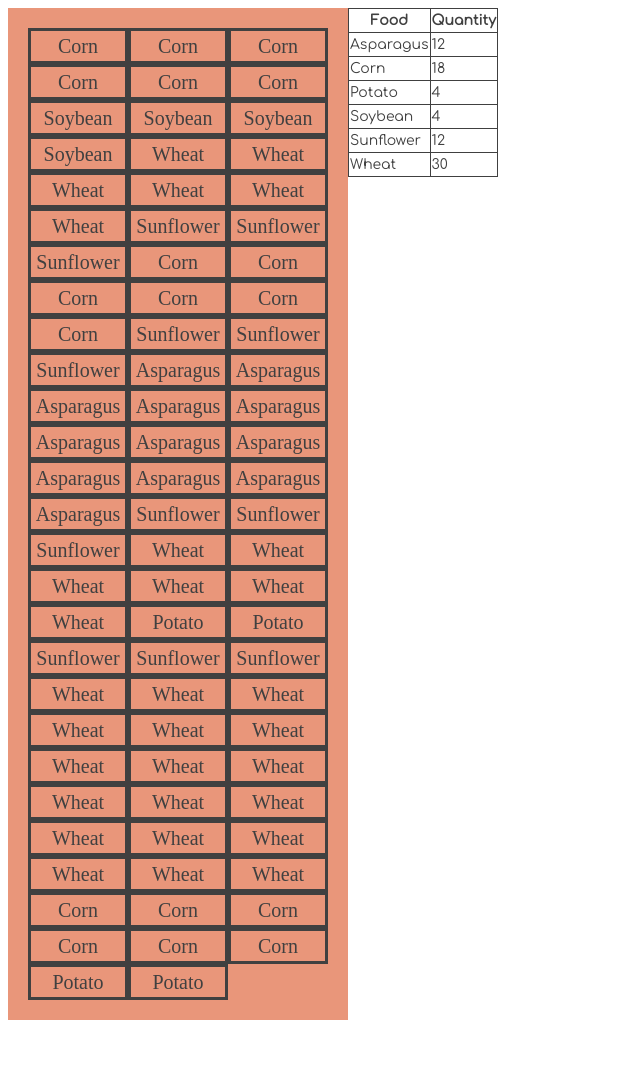
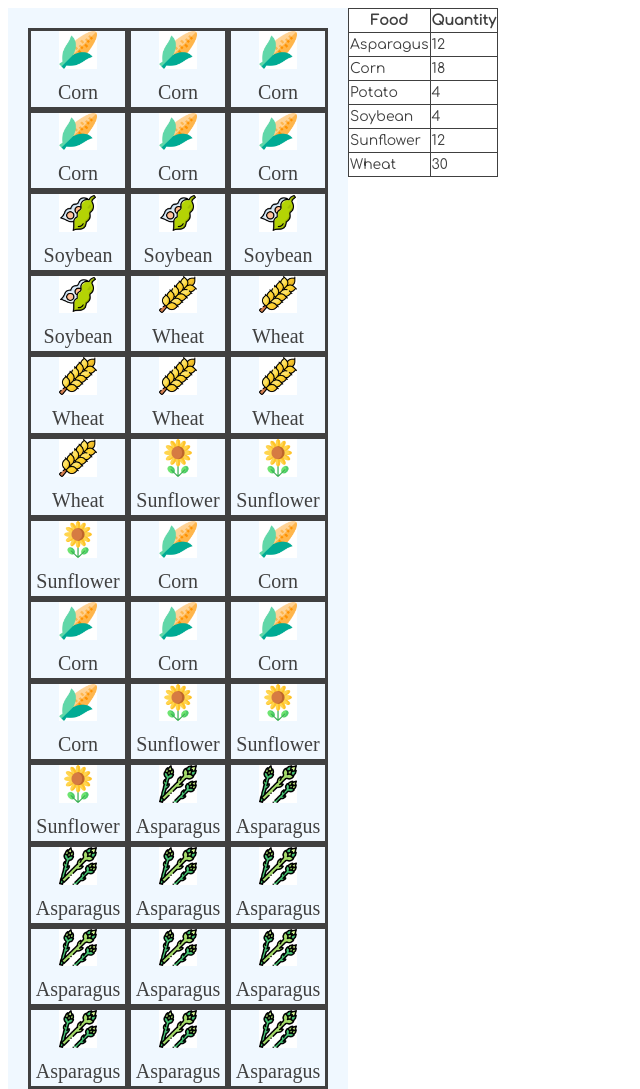
Before and after one commit to NSS-SE-Frontend-Cohort/Modern-Farm-tdw404, a website with bundled scripts: page src/index.html in a window 1280 px wide. Shown: the top 1089 px of the page, without its empty margins (0-640 px from the left). Before the commit the page ends 1020 px from the top, so only its background shows below. Built offline with nearby package versions, Linux system fonts and the light colour scheme; a web font is replaced by a local one.

Commit message:
Added barn stack

```diff
--- a/src/index.html
+++ b/src/index.html
@@ -9,7 +9,7 @@
     <body>
         <div class = "row">
             <div class = "column" id = "left-col">
-                <main class="container red">
+                <main class="container blue">
                     <div class="messages"></div>
                 </main>
             </div>
--- a/src/scripts/catalog.js
+++ b/src/scripts/catalog.js
@@ -1,5 +1,12 @@
 export const Catalog = (harvest) => (
     harvest.map(plant => (
-        `<section class="plant">${plant.type}</section>`
+        `<section class="plant">
+            <div>
+                <img src = "${plant.icon}">
+            </div>
+            <div>
+                ${plant.type}
+            </div>
+        </section>`
     )).join('\n')
 )
--- a/src/scripts/main.js
+++ b/src/scripts/main.js
@@ -4,6 +4,8 @@ import { usePlants } from "./field.js"
 import { harvestPlants } from "./harvester.js"
 import { Catalog } from "./catalog.js"
 import { AggregateTable } from "./aggregateTable.js"
+import {barn} from "./storageBarn.js"
+import { randomInt } from "./randomizer.js"
 
 
 console.log("Welcome to the main module")
@@ -15,5 +17,19 @@ console.log(yearlyPlan)
 console.log(field)
 const harvest = harvestPlants(field)
 console.log(harvest)
+//Fill up the barn with the harvest:
+const storageBarn = barn()
+harvest.forEach(crop => storageBarn.push(crop))
+//Empty the barn, peek randomly
+console.log("Random inspecting items from the barn:")
+
+while (!storageBarn.isEmpty()) {
+    if (randomInt(1,10) < 4) {
+        console.log(storageBarn.peek())
+        storageBarn.pop()
+    } else {
+        storageBarn.pop()
+    }
+}
 document.getElementsByClassName('container')[0].innerHTML = Catalog(harvest)
 document.getElementById('middle-col').innerHTML = AggregateTable(harvest)
--- /dev/null
+++ b/src/scripts/randomizer.js
@@ -0,0 +1,3 @@
+export const randomInt = (min, max) => {
+    return Math.floor(Math.random() * (max -min + 1) + min)
+}
--- a/src/scripts/seeds/asparagus.js
+++ b/src/scripts/seeds/asparagus.js
@@ -1,5 +1,6 @@
 export const createAsparagus = () => ({
     type: "Asparagus",
     height: 24,
-    output: 4
+    output: 4,
+    icon: "./images/asparagus.png"
 })
--- a/src/scripts/seeds/corn.js
+++ b/src/scripts/seeds/corn.js
@@ -2,11 +2,13 @@ export const createCorn = () => ([
     {
         type: "Corn",
         height: 180,
-        output: 6
+        output: 6,
+        icon: "./images/corn.png"
     },
     {
         type: "Corn",
         height: 180,
-        output: 6
+        output: 6,
+        icon: "./images/corn.png"
     }
 ])
--- a/src/scripts/seeds/potato.js
+++ b/src/scripts/seeds/potato.js
@@ -1,5 +1,6 @@
 export const createPotato = () => ({
     type: "Potato",
     height: 32,
-    output: 2
+    output: 2,
+    icon: "./images/potato.png"
 })
--- a/src/scripts/seeds/soybean.js
+++ b/src/scripts/seeds/soybean.js
@@ -1,5 +1,6 @@
 export const createSoybean = () => ({
     type: "Soybean",
     height: 20,
-    output: 4
+    output: 4,
+    icon: "./images/soybean.png"
 })
--- a/src/scripts/seeds/sunflower.js
+++ b/src/scripts/seeds/sunflower.js
@@ -1,5 +1,6 @@
 export const createSunflower = () => ({
     type: "Sunflower",
     height: 380,
-    output: 3
+    output: 3,
+    icon: "./images/sunflower.png"
 })
--- a/src/scripts/seeds/wheat.js
+++ b/src/scripts/seeds/wheat.js
@@ -1,5 +1,6 @@
 export const createWheat = () => ({
     type: "Wheat",
     height: 230,
-    output: 6
+    output: 6,
+    icon: "./images/wheat.png"
 })
--- /dev/null
+++ b/src/scripts/storageBarn.js
@@ -0,0 +1,21 @@
+export const barn = () => {
+    const storage = []
+    return {
+        push: (crop) => {
+            storage.push(crop)
+        },
+        pop: () => {
+            return storage.length > 0 ?
+            storage.pop() :
+            null
+        },
+        peek: () => {
+            return storage.length > 0 ?
+            storage[storage.length - 1] :
+            null
+        },
+        isEmpty: () => {
+            return !(storage.length > 0)
+        }
+    }
+}
--- a/src/styles/main.css
+++ b/src/styles/main.css
@@ -22,6 +22,11 @@ div {
     column-gap: 20px;
     align-items: center;
 }
+
+img {
+    height: 40%;
+    width: 40%;
+  }
 
 table, th, td{
     border: 1px solid;
```
Also changed, not shown: src/images/asparagus.png (added), src/images/corn.png (added), src/images/potato.png (added), src/images/soybean.png (added), src/images/sunflower.png (added), src/images/wheat.png (added).
